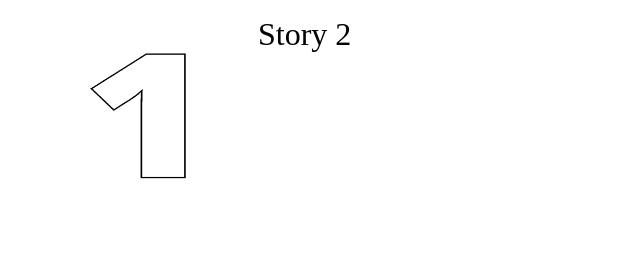
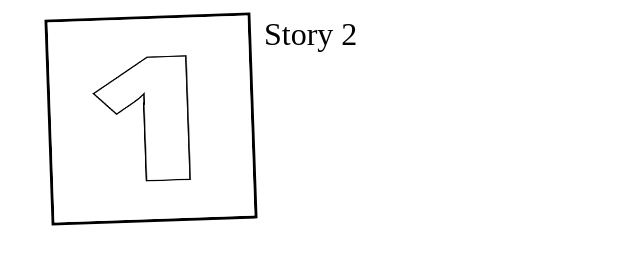
Before and after one commit to stefrotaru/git-practice, a plain HTML site: page index.html in a window 1280 px wide. Shown: the whole page, without its empty margins (0-640 px from the left). Drawn offline with Linux system fonts and the light colour scheme.

Commit message:
Added a border and transform property for the img tag in CSS

```diff
--- a/style.css
+++ b/style.css
@@ -3,7 +3,8 @@ img {
 	height: 200px;
 	width: 200px;
 	margin: 0;
-	padding: 10;
+	border: solid black;
+    transform: rotate(-2deg);
 }
 
 ul {
```
